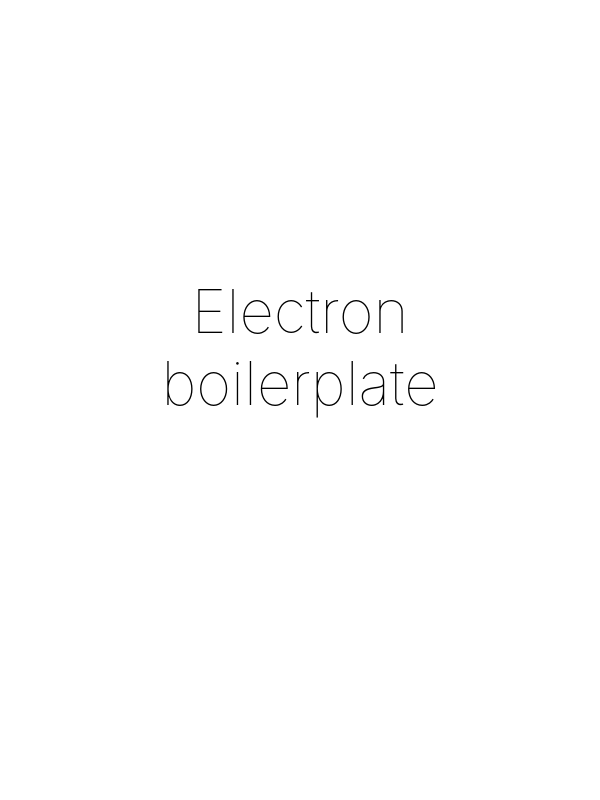
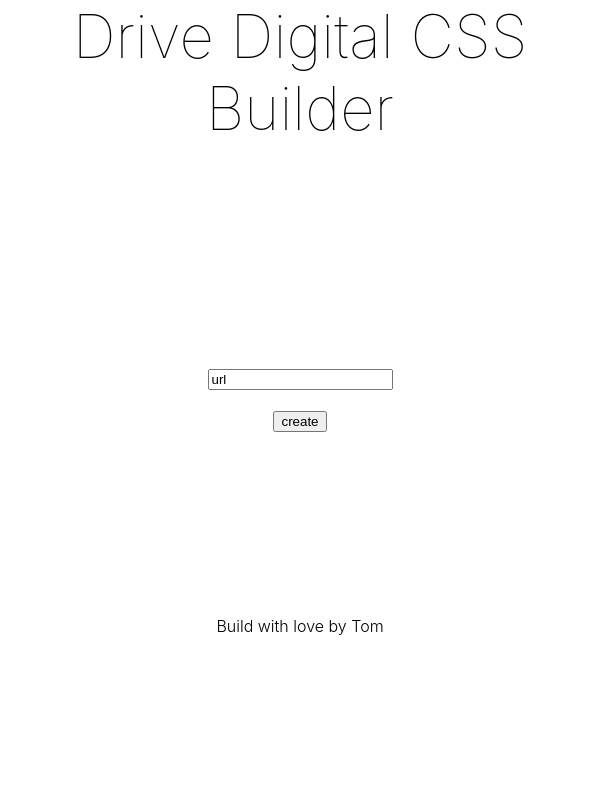
Before and after one commit to tomroper/electron-css-app, an Electron app: page index.html in a window 600 px wide. Drawn offline with Linux system fonts and the light colour scheme.

Commit message:
adds text and simple submit form

```diff
--- a/index.css
+++ b/index.css
@@ -8,14 +8,22 @@
 	font-family: -apple-system, 'Helvetica Neue', Helvetica, sans-serif;
 }
 
+
+.container {
+	display: flex;
+	flex-wrap: wrap;
+	height: 100vh;
+}
+
+
 header {
-	position: absolute;
-	width: 500px;
-	height: 250px;
-	top: 50%;
+	/*position: absolute;*/
+	width: 100%;
+	height: 25%;
+	/*top: 50%;
 	left: 50%;
 	margin-top: -125px;
-	margin-left: -250px;
+	margin-left: -250px;*/
 	text-align: center;
 }
 
@@ -25,3 +33,23 @@
 	margin: 0;
 	padding: 0;
 }
+
+.main {
+	height: 50%;
+	width: 100%;
+	display: flex;
+	justify-content: center;
+	align-items: center;
+}
+
+.main form {
+	text-align: center;
+}
+
+
+footer {
+	height: 25%;
+	width: 100%;
+	font-weight: 300;
+	text-align: center;
+}
--- a/index.html
+++ b/index.html
@@ -2,16 +2,24 @@
 <html>
 	<head>
 		<meta charset="utf-8">
-		<title>Electron boilerplate</title>
+		<title>Drive Digital</title>
 		<link rel="stylesheet" href="index.css">
 	</head>
 	<body>
 		<div class="container">
 			<header>
-				<h1>Electron boilerplate</h1>
+				<h1>Drive Digital CSS Builder</h1>
 			</header>
-			<section class="main"></section>
-			<footer></footer>
+			<section class="main">
+
+				<form action="">
+					<input type="text" name="url" id="ext_url" value="url">
+					<br><br>
+					<input type="submit" value="create"></input>
+				</form>
+
+			</section>
+			<footer><p>Build with love by Tom</p></footer>
 		</div>
 	</body>
 </html>
```
